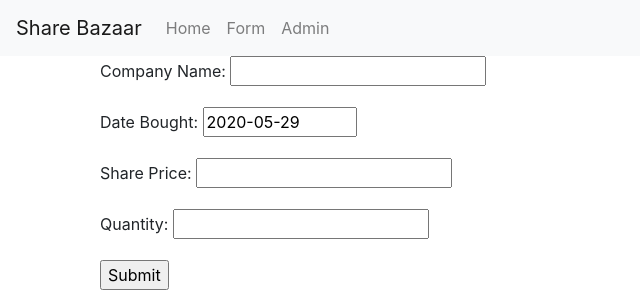
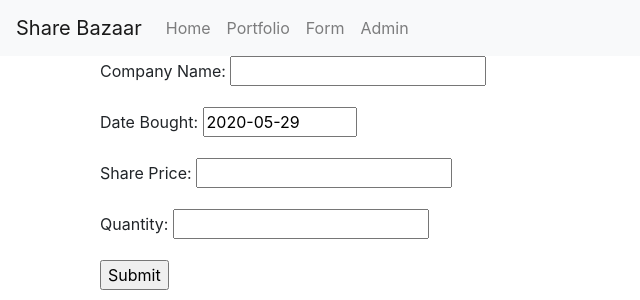
Before and after one commit to vineetps/Golang, a Django app: page /form/ in a window 1280 px wide. Shown: the top 300 px of the page, without its empty margins (0-640 px from the left). Run offline with Django 3.2, Linux system fonts and the light colour scheme; some libraries are stand-ins or nearby versions.

Commit message:
project updated

```diff
--- a/first_project/first_app/urls.py
+++ b/first_project/first_app/urls.py
@@ -6,5 +6,5 @@ from first_app import views
 app_name = 'first_app'
 
 urlpatterns = [
-    url(r'^$', views.index, name='index'),
+    url(r'^$', views.home, name='home'),
 ]
--- a/first_project/first_app/views.py
+++ b/first_project/first_app/views.py
@@ -5,10 +5,13 @@ from .forms import Form_Stock_Details
 # Create your views here.
 
 
-def index(request):
+def home(request):
+    return render(request, 'first_app/home.html')
+
+def portfolio(request):
     web_page = ShareDetails.objects.order_by('company_name')
     topic_dict = {'topic': web_page}
-    return render(request, 'first_app/index.html', context=topic_dict)
+    return render(request, 'first_app/portfolio.html', context=topic_dict)
 
 def form_stock_market(request):
     form = Form_Stock_Details()
--- a/first_project/first_project/urls.py
+++ b/first_project/first_project/urls.py
@@ -18,9 +18,11 @@ from django.contrib import admin
 from django.conf.urls import include
 from first_app import views
 
+app_name = 'django'
 
 urlpatterns = [
-    url(r'^$', views.index, name='index'),
+    url(r'^$', views.home, name='home'),
+    url(r'^portfolio/', views.portfolio, name='portfolio'),
     url(r'^form/', views.form_stock_market, name='form'),
     url(r'^admin/', admin.site.urls),
 ]
--- a/first_project/templates/first_app/base.html
+++ b/first_project/templates/first_app/base.html
@@ -11,8 +11,9 @@
   <body>
     <nav class="navbar navbar-expand-lg navbar-light bg-light">
       <div class="navbar-nav">
-        <a class="navbar-brand" href="{% url 'index' %}">Share Bazaar</a>
-        <a class="nav-item nav-link" href="{% url 'index' %}">Home</a>
+        <a class="navbar-brand" href="{% url 'home' %}">Share Bazaar</a>
+        <a class="nav-item nav-link" href="{% url 'home' %}">Home</a>
+        <a class="nav-item nav-link" href="{% url 'portfolio' %}">Portfolio</a>
         <a class="nav-item nav-link" href="{% url 'form' %}">Form</a>
         <a class="nav-item nav-link" href="{% url 'admin:index' %}">Admin</a>
       </div>
```
Also changed, not shown: first_project/templates/first_app/home.html (added, +9 -0 lines), first_project/db.sqlite3, first_project/templates/first_app/portfolio.html (renamed from first_project/templates/first_app/index.html), 2 other files.
